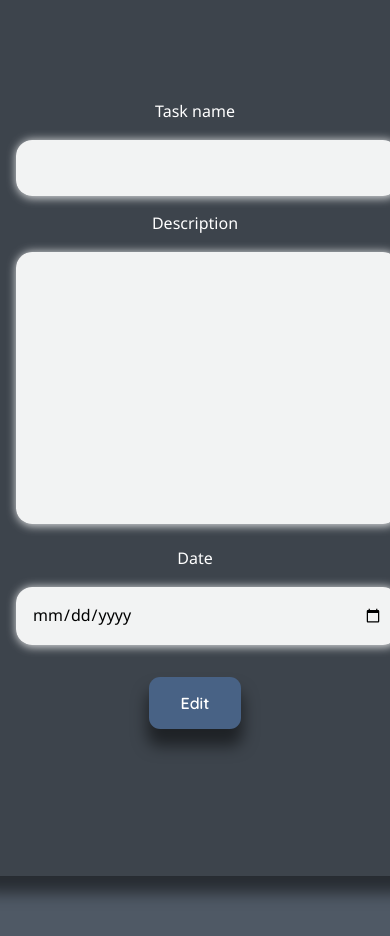
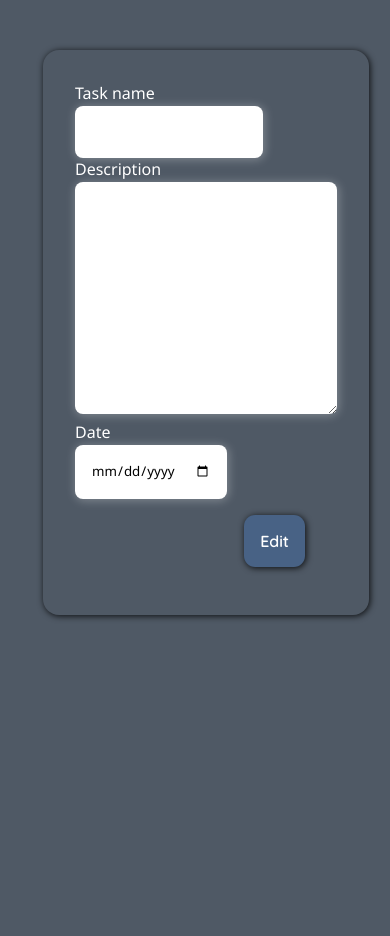
Before and after one commit to THEkingmay/lemmehelpU, a Vue app: page /edit in a window 390 px wide. Shown: the top 936 px of the page. Built offline with nearby package versions, Linux system fonts and the light colour scheme.

Commit message:
success commit

```diff
--- a/src/assets/main.css
+++ b/src/assets/main.css
@@ -15,81 +15,23 @@ button{
   cursor: pointer;
   box-shadow: 1px 1px 6px 0.3px rgb(0, 0, 0,0.8);
 }
-
-.container{
-  background-color:#3d444c;
-  width: 80vw;
-  max-width: 1000px;
-  height: 90vh;
-  max-height: 900px;
+.con{
   padding: 2rem;
-  border-radius: 1.5rem;
-  box-shadow: 0px 15px 15px 2px rgba(0, 0, 0, 0.5);
-  position: absolute;
-  top: 50%;
-  left: 50%;
-  transform: translate(-50%, -50%);
+  box-shadow: 1px 1px 6px 0.3px rgb(0, 0, 0,0.8);
+  border-radius: 1rem;
   color: #fff;
-  font-size: 1rem;
-  text-align: center;
-  align-content: center;
 }
-.container div{
-  margin: 1rem 0;
-}
-.container input[type="text"],input[type="date"],textarea{
-  background: rgba(255, 255, 255, 0.932);
-  border:none;
-  font-size: 1rem;
+.con input,textarea{
+  box-shadow:1px 1px 10px 1px rgba(255, 255, 255, 0.271);
+  border: none;
+  border-radius: 0.5rem;
   padding: 1rem;
-  width: 90%;
   font-family: "Noto Sans Thai", sans-serif;
-  border-radius: 1.5rem;
-  box-shadow:1px 1px 10px 1px rgba(255, 255, 255, 0.827);
 }
 .con-bt{
-  padding: 1rem;
+  text-align: right;
+  margin: 1rem 1rem;
 }
 .con-bt button{
-  margin: 0 1rem;
-  font-size: 1rem;
-  padding: 1rem 2rem;
-  box-shadow: 0px 15px 15px 2px rgba(0, 0, 0, 0.5);
+  margin-right: 1rem;
 }
-@media screen and (max-width:700px) {
-  .container{
-    background-color:#3d444c;
-    width: 100vw;
-    height: 100%;
-    padding: 2rem;
-    border-radius: 1.5rem;
-    position: absolute;
-    top: 50%;
-    left: 50%;
-    transform: translate(-50%, -50%);
-    color: #fff;
-    font-size: 1rem;
-    text-align: center;
-  }
-  .container div{
-    margin: 1rem 0;
-  }
-  .container input[type="text"],input[type="date"],textarea{
-    font-size: 1rem;
-    padding: 1rem;
-    width: 90%;
-    font-family: "Noto Sans Thai", sans-serif;
-    border-radius: 1rem;
-    margin: 0 1rem;
-  }
-  .con-bt{
-    padding: 1rem;
-  }
-  .con-bt button{
-    margin: 0 1rem;
-    font-size: 1rem;
-    padding: 1rem 2rem;
-    box-shadow: 0px 15px 15px 2px rgba(0, 0, 0, 0.5);
-  }
-
-}
--- a/src/views/Detail.vue
+++ b/src/views/Detail.vue
@@ -22,8 +22,8 @@ const updateHl=()=>{   //ย้อนกลับไป home
     tasksStore.detailHl(newdata)
 }
 </script>
-<template>
-   <div class="container">
+<template >
+    <div class="con">
         <div>Task name</div>
         <input type="text" v-model="newdata.headline">
         <div>Description</div>
@@ -40,5 +40,3 @@ const updateHl=()=>{   //ย้อนกลับไป home
         </div>
     </div>
 </template>
-<style>
-</style>
--- a/src/views/Edit.vue
+++ b/src/views/Edit.vue
@@ -17,7 +17,7 @@ const Update=()=>{
 }
 </script>
 <template>
-<div class="container">
+<div class="con">
     <div>Task name</div>
     <input type="text" v-model="olddata.headline">
     <div>Description</div>
--- a/src/views/HomeView.vue
+++ b/src/views/HomeView.vue
@@ -105,17 +105,17 @@ watch(headlineLength, () => {
     .header button{
         box-shadow: 0px 15px 15px 2px rgba(0, 0, 0, 0.5);
         margin-left: 1rem;
-        padding:1rem 2rem;
-        font-size: 1.5rem;
+        padding:1rem 1rem;
+        font-size: 1rem;
     }
     .show-con{
-        background-color:#3d444c;
+        background-color:#4f5965;
         width: 80vw;
         margin-top: 12rem;
         padding: 2rem;
         border-radius: 1.5rem;
-        max-width: 1000px;
-        box-shadow: 0px 15px 15px 2px rgba(0, 0, 0, 0.5);
+        max-width: 600px;
+        box-shadow: 1px 1px 6px 0.3px rgb(0, 0, 0,0.8);
     }
     button{
         background-color:#486285;
@@ -132,7 +132,7 @@ watch(headlineLength, () => {
         grid-template-columns: 1fr 1fr;
         justify-content: center;
         align-items: center;
-        background-color:#dfecfa;
+        background-color:#eaf1fa;
         border-radius: 1rem;
         box-shadow: 0px 15px 15px 2px rgba(0, 0, 0, 0.5);
     }
```
Lines whose indentation alone changed are shown as unchanged.
